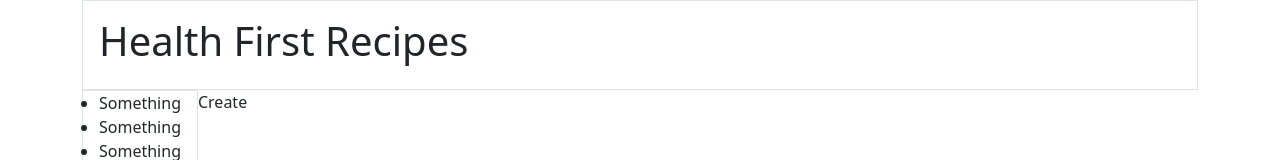
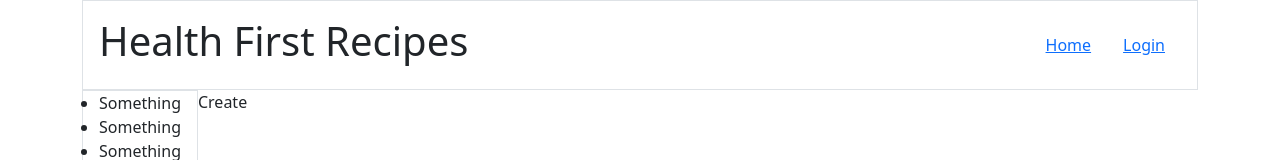
Before and after one commit to r-lutrick/HealthFirst, a React (Create React App) app in the folder client/: page /create in a window 1280 px wide. Shown: the top 160 px of the page. Built offline with nearby package versions, Linux system fonts and the light colour scheme.

Commit message:
uncomment

```diff
--- a/client/src/views/NavBar.jsx
+++ b/client/src/views/NavBar.jsx
@@ -5,8 +5,8 @@ const NavBar = () => {
         <div className='border d-flex align-items-center justify-content-between p-3'>
             <h1>Health First Recipes</h1>
             <div>
-                {/* <a href="#" className='p-3'>Home</a> */}
-                {/* <a href="#" className='p-3'>Login</a> */}
+                <a href="#" className='p-3'>Home</a>
+                <a href="#" className='p-3'>Login</a>
             </div>
         </div>
     )
```
